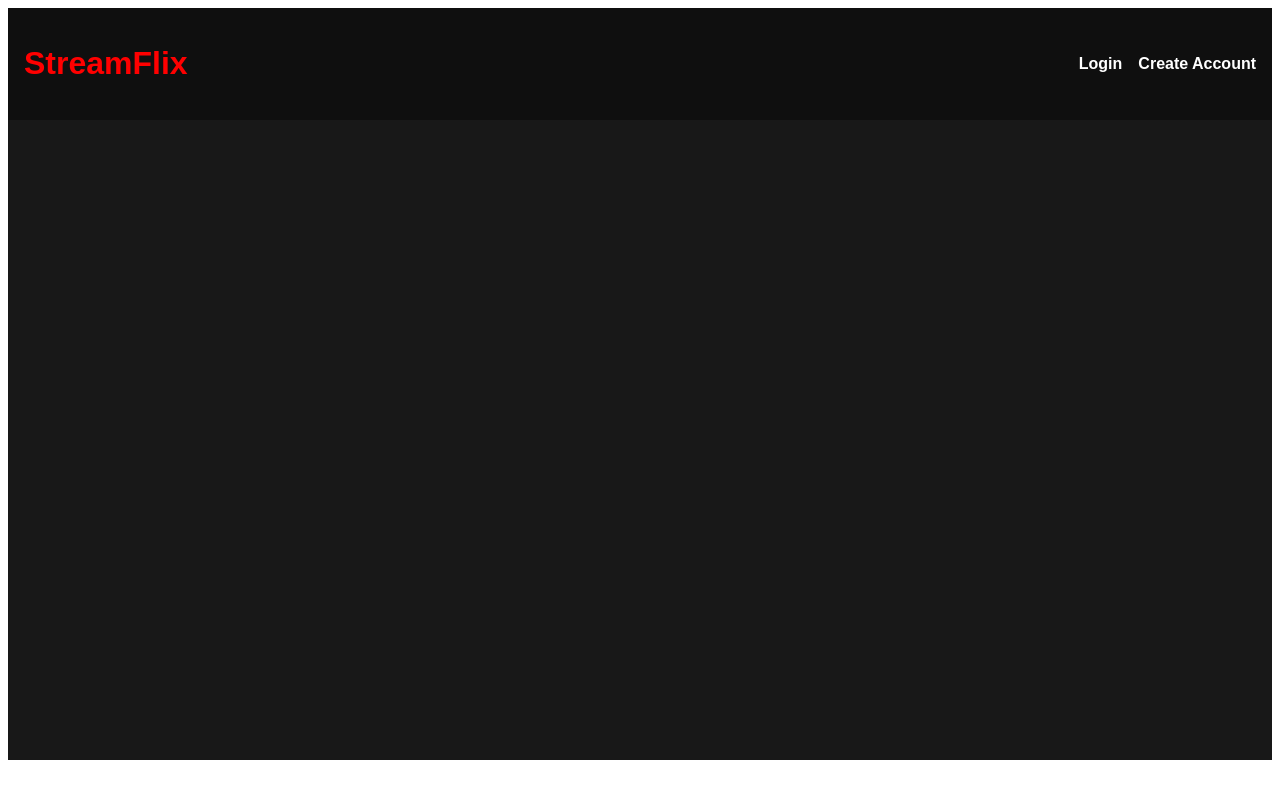
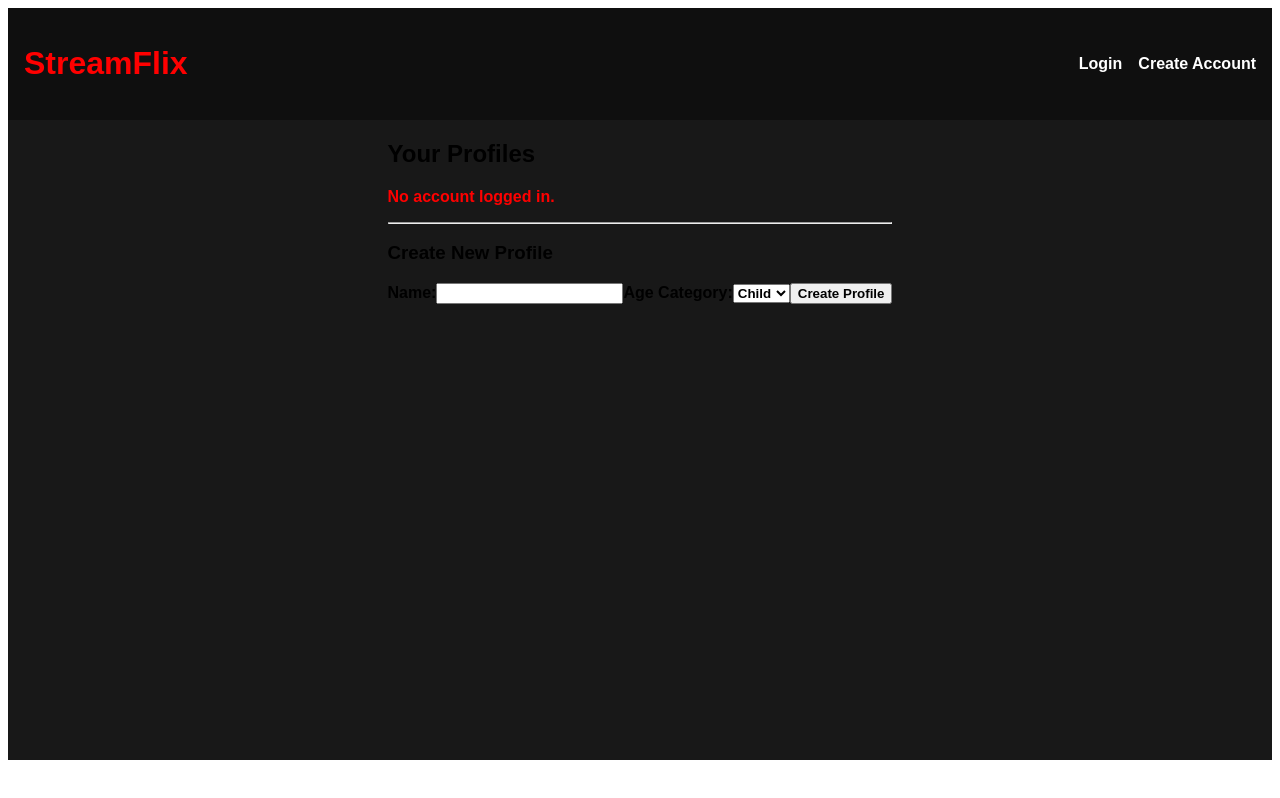
Before and after one commit to oomfrikkie/StreamSyncAPI, a React app in the folder frontend/: page /profiles in a window 1280 px wide. Built offline with nearby package versions, Linux system fonts and the light colour scheme; the HTML template or start-up script is replaced by a standard one.

Commit message:
added profile functionality to front end

```diff
--- a/frontend/src/App.tsx
+++ b/frontend/src/App.tsx
@@ -2,6 +2,7 @@ import { BrowserRouter, Routes, Route, NavLink } from 'react-router-dom'
 import './App.css'
 import Login from './pages/login/Login'
 import CreateAccount from './pages/createaccount/CreateAccount'
+import Profiles from './pages/profiles/Profiles'
 
 function App() {
   return (
@@ -18,6 +19,8 @@ function App() {
         <Routes>
           <Route path="/login" element={<Login />} />
           <Route path="/create" element={<CreateAccount />} />
+          <Route path="/profiles" element={<Profiles />} />
+
         </Routes>
       </main>
     </>
--- a/frontend/src/pages/login/Login.tsx
+++ b/frontend/src/pages/login/Login.tsx
@@ -24,16 +24,18 @@ export default function Login() {
 
     setBackendResponse(res.data);
 
-      // redirect to profiles page
-      navigate("/profiles");
+    // SAVE ACCOUNT ID
+    localStorage.setItem("account_id", res.data.account_id);
+
+    // REDIRECT
+    window.location.href = "/profiles";
 
   } catch (error) {
-      console.error(error);
-
     const msg = error.response?.data?.message || "Login failed";
     setErrorMessage(msg);
   }
 };
+
 
   return (
     <section className='login-form'>
--- /dev/null
+++ b/frontend/src/pages/profiles/Profiles.tsx
@@ -0,0 +1,117 @@
+import { useEffect, useState } from "react";
+import axios from "axios";
+
+
+interface Profile {
+  profile_id: number;
+  name: string;
+  age_category_id: number;
+  image_url: string | null;
+}
+
+export default function Profiles() {
+  const [profiles, setProfiles] = useState<Profile[]>([]);
+  const [name, setName] = useState<string>("");
+  const [ageCategory, setAgeCategory] = useState<number>(1);
+
+  const [loading, setLoading] = useState<boolean>(true);
+  const [error, setError] = useState<string>("");
+
+  // account_id can be null → TypeScript forces correct type
+  const storedId = localStorage.getItem("account_id");
+  const account_id = storedId ? Number(storedId) : null;
+
+  useEffect(() => {
+    if (!account_id) {
+      setError("No account logged in.");
+      setLoading(false);
+      return;
+    }
+
+    axios
+      .get<Profile[]>(`http://localhost:3000/profile/account/${account_id}`)
+      .then((res) => {
+        setProfiles(res.data);
+        setLoading(false);
+      })
+      .catch((err) => {
+        setError(err.response?.data?.message || "Failed to load profiles");
+        setLoading(false);
+      });
+  }, [account_id]);
+
+  const handleCreate = async () => {
+    if (!account_id) {
+      setError("No account logged in.");
+      return;
+    }
+
+    if (!name.trim()) {
+      setError("Name is required.");
+      return;
+    }
+
+    try {
+      const res = await axios.post<Profile>("http://localhost:3000/profile/create", {
+        account_id,
+        name,
+        age_category_id: ageCategory,
+        image_url: null
+      });
+
+      setProfiles([...profiles, res.data]);
+      setName("");
+      setAgeCategory(1);
+      setError("");
+
+    } catch (err: any) {
+      setError(err.response?.data?.message || "Failed to create profile");
+    }
+  };
+
+  return (
+    <section className="profiles-page">
+      <h2>Your Profiles</h2>
+
+      {error && <p className="error-box">{error}</p>}
+
+      {loading ? (
+        <p style={{ color: "white" }}>Loading...</p>
+      ) : (
+        <>
+          <div className="profile-list">
+            {profiles.map((p) => (
+              <div key={p.profile_id} className="profile-card">
+                <h3>{p.name}</h3>
+                <p>Age Category: {p.age_category_id}</p>
+              </div>
+            ))}
+          </div>
+
+          <hr />
+
+          <h3>Create New Profile</h3>
+
+          <label>Name:</label>
+          <input
+            type="text"
+            value={name}
+            onChange={(e) => setName(e.target.value)}
+          />
+
+          <label>Age Category:</label>
+          <select
+            value={ageCategory}
+            onChange={(e) => setAgeCategory(Number(e.target.value))}
+          >
+            <option value={1}>Child</option>
+            <option value={2}>Teen</option>
+            <option value={3}>Adult</option>
+          </select>
+
+          <button onClick={handleCreate}>Create Profile</button>
+        </>
+      )}
+    </section>
+  );
+}
```
Also changed, not shown: 1 other file (tests, documents, lock files or other folders). Lines whose indentation alone changed are shown as unchanged.
